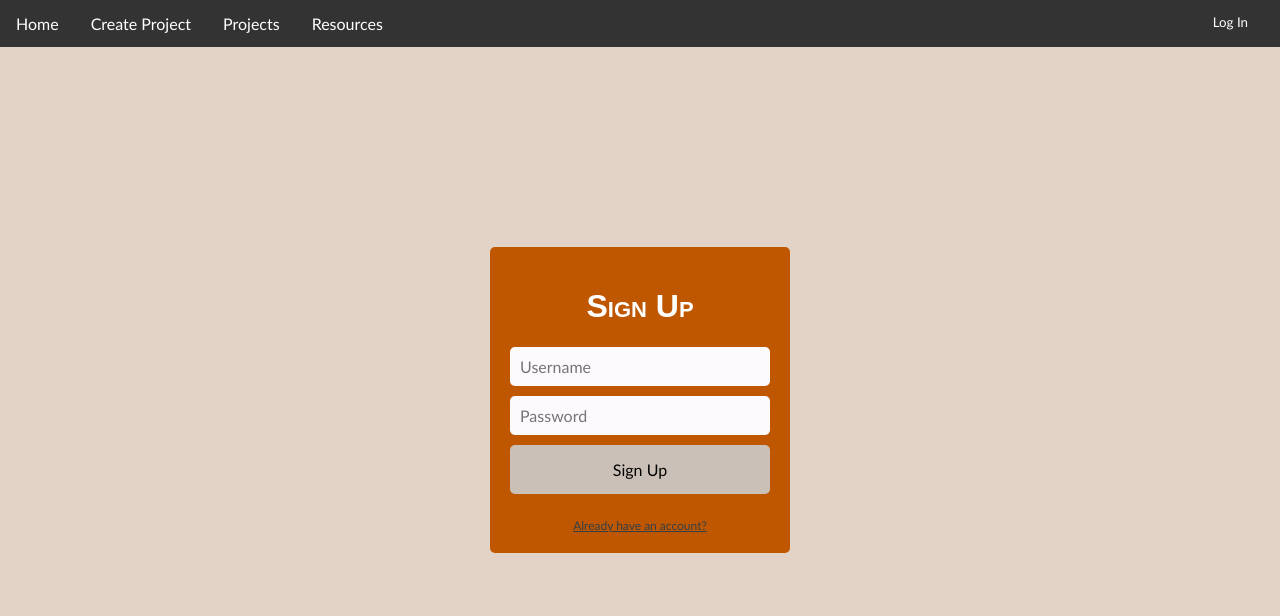
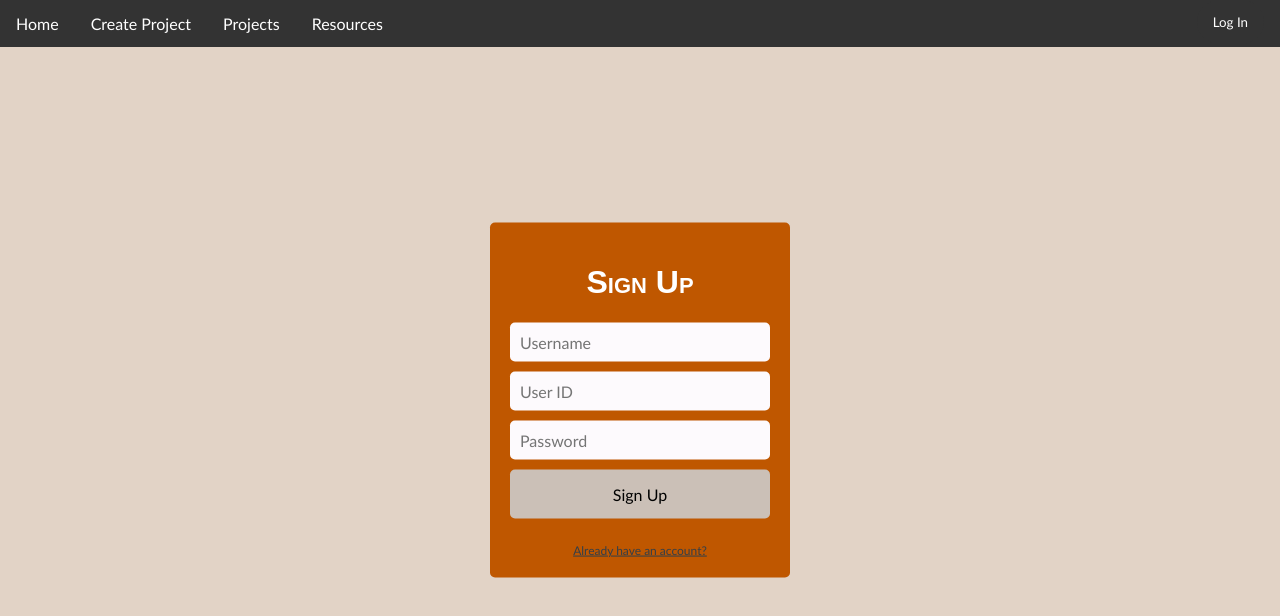
Before and after one commit to newspeedtech/cloud-native-sw-project, a React (Create React App) app in the folder frontend/: page /signup in a window 1280 px wide. Shown: the top 616 px of the page. Built offline with nearby package versions, Linux system fonts and the light colour scheme.

Commit message:
wip: cleanup: added user id back in

```diff
--- a/frontend/src/pages/Signup.js
+++ b/frontend/src/pages/Signup.js
@@ -3,6 +3,7 @@ import NavBar from "../components/NavBar";
 
 export default function Signup() {
   const [username, setUsername] = useState("");
+  const [userId, setUserId] = useState("");
   const [password, setPassword] = useState("");
   const [message, setMessage] = useState(null);
   const [error, setError] = useState(null);
@@ -20,7 +21,7 @@ export default function Signup() {
         headers: {
           "Content-Type": "application/json",
         },
-        body: JSON.stringify({ username, password }),
+        body: JSON.stringify({ username, user_id: userId, password }),
       });
 
       const data = await res.json();
@@ -31,6 +32,7 @@ export default function Signup() {
 
       setMessage("Signup successful!");
       setUsername("");
+      setUserId("");
       setPassword("");
     } catch (err) {
       setError(err.message);
@@ -58,7 +60,17 @@ export default function Signup() {
 
         <div>
           <input
-            type="password" name="username" class="text-field"
+            type="text" name="user_id" class="text-field"
+            placeholder="User ID"
+            value={userId}
+            onChange={(e) => setUserId(e.target.value)}
+            required
+          />
+        </div>
+
+        <div>
+          <input
+            type="password" name="password" class="text-field"
             placeholder="Password"
             value={password}
             onChange={(e) => setPassword(e.target.value)}
```
Also changed, not shown: 1 other file (tests, documents, lock files or other folders).
